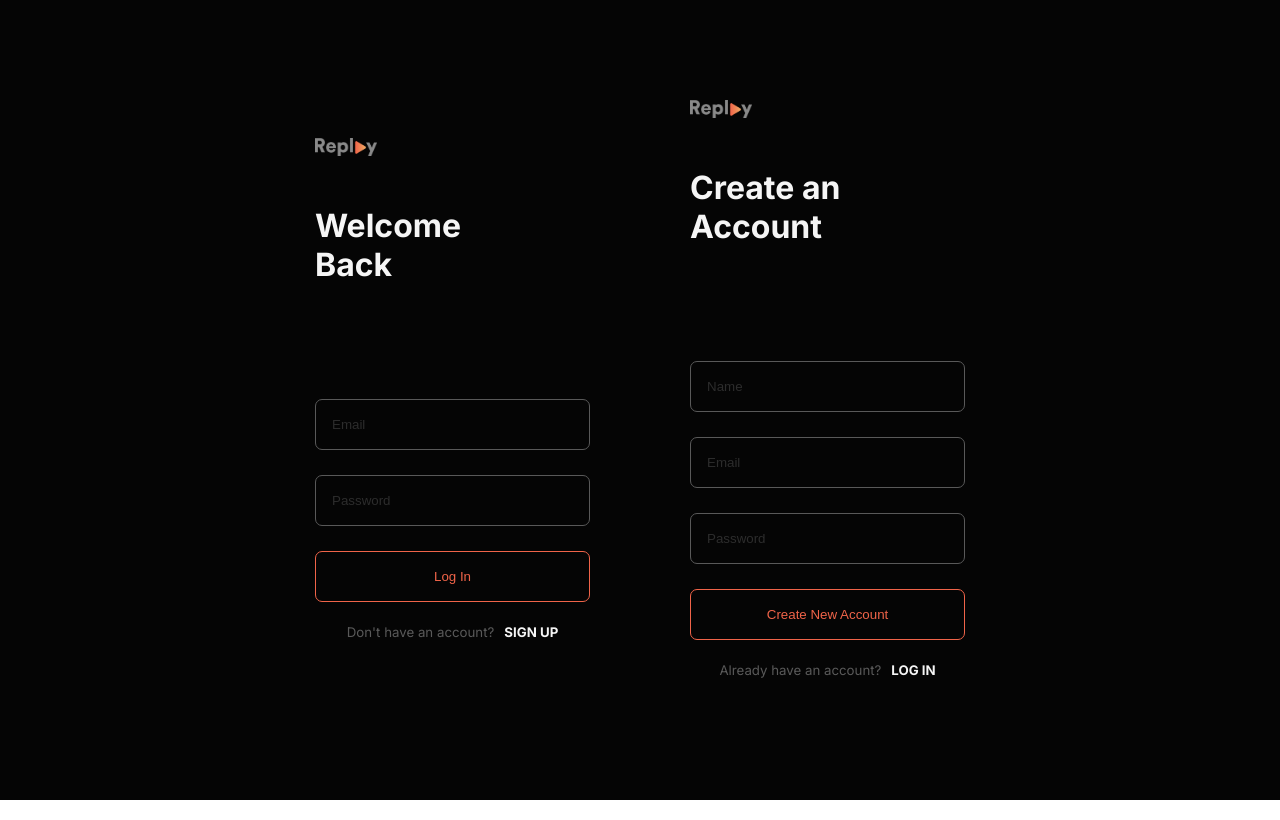
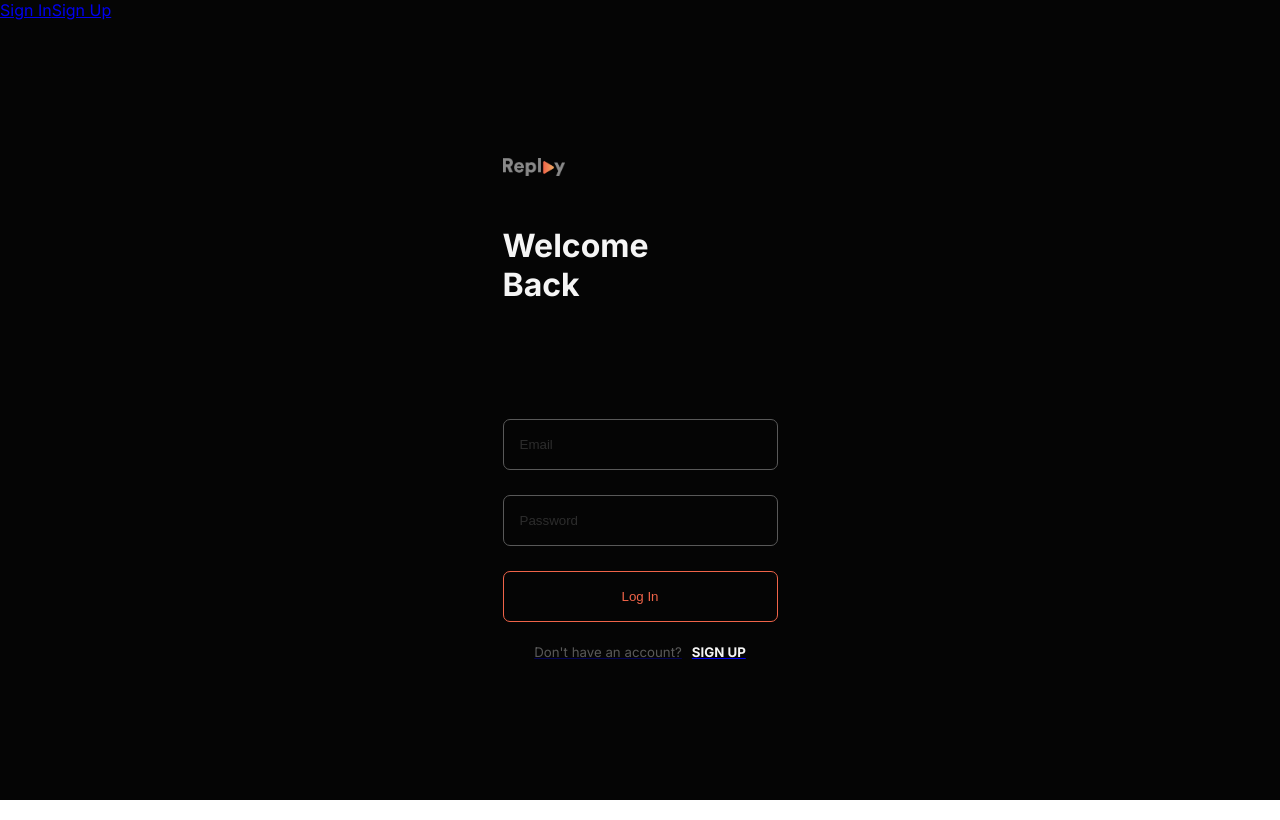
Before and after one commit to sophiahsu21/replay-app, a React (Create React App) app in the folder replay/: page / in a window 1280 px wide. Built offline with nearby package versions, Linux system fonts and the light colour scheme.

Commit message:
split pages + added routing

```diff
--- a/replay/package.json
+++ b/replay/package.json
@@ -14,6 +14,7 @@
     "react-icons": "^4.2.0",
     "react-router-dom": "^5.2.0",
     "react-scripts": "4.0.2",
+    "router": "^1.3.5",
     "styled-components": "^5.2.1",
     "web-vitals": "^1.1.0"
   },
@@ -45,10 +46,10 @@
   },
   "devDependencies": {
     "@storybook/addon-actions": "^6.1.18",
-    "@storybook/addon-essentials": "^6.1.18",
+    "@storybook/addon-essentials": "^6.1.20",
     "@storybook/addon-links": "^6.1.18",
     "@storybook/node-logger": "^6.1.18",
     "@storybook/preset-create-react-app": "^3.1.6",
-    "@storybook/react": "^6.1.18"
+    "@storybook/react": "^6.1.20"
   }
 }
--- a/replay/src/App.js
+++ b/replay/src/App.js
@@ -1,11 +1,33 @@
 import './App.scss';
-import Main from 'pages/Main';
+import SignIn from 'pages/SignIn';
+import CreateAccount from 'pages/CreateAccount';
+
+import {
+  BrowserRouter as Router,
+  Switch,
+  Route,
+  Link,
+  useHistory
+} from "react-router-dom";
 
 function App() {
   return (
-    <div className="App">
-      <Main />
-    </div>
+    <Router>
+      <div className="App">
+        <div>
+          <Link to="/">Sign In</Link>
+          <Link to="/CreateAccount">Sign Up</Link>
+        </div>
+        <Switch>
+          <Route exact path="/">
+            <SignIn />
+          </Route>
+          <Route exact path="/CreateAccount">
+            <CreateAccount />
+          </Route>
+        </Switch>
+      </div>
+    </Router>
   );
 }
 
--- a/replay/src/App.scss
+++ b/replay/src/App.scss
@@ -8,7 +8,7 @@
     900 -> black
 */
 
-@import './pages/Main/main.scss';
+@import './pages/SignIn/signin.scss';
 
 .App {
     margin: 0 auto;
--- a/replay/src/comps/LogIn/index.js
+++ b/replay/src/comps/LogIn/index.js
@@ -1,5 +1,10 @@
 import React, { useState, useEffect } from 'react';
 import styled from 'styled-components';
+
+import {
+    BrowserRouter as Router,
+    Link
+} from "react-router-dom";
 
 const Container = styled.div`
     display: flex;
@@ -56,6 +61,7 @@ const SUMsg = styled.div`
     display: flex;
     justify-content: center;
     align-items: center;
+    color: #F5F5F5;
 
     :hover {
         cursor: pointer;
@@ -77,7 +83,8 @@ const LogIn = ({ onLogInComplete }) => {
     const [email, setEmail] = useState("");
     const [pass, setPass] = useState("");
 
-    return <Container>
+    return <Router>
+        <Container>
             <LogoImg src="replay_logo.png" width="62px" alt="logo" />
             <Heading>Welcome Back</Heading>
             <FormInput type='text' placeholder='Email' onChange={(e) => {
@@ -91,12 +98,14 @@ const LogIn = ({ onLogInComplete }) => {
             }}>
                 Log In
             </FormButton>
+            <Link to='/CreateAccount'>
                 <SUMsg>
                     <p>Don't have an account?</p>
                     <h5>SIGN UP</h5>
                 </SUMsg>
-
+            </Link>
         </Container>
+    </Router>
 }
 
 LogIn.defaultProps = {
--- a/replay/src/comps/SignUp/index.js
+++ b/replay/src/comps/SignUp/index.js
@@ -1,5 +1,10 @@
 import React, { useState, useEffect } from 'react';
 import styled from 'styled-components';
+
+import {
+    BrowserRouter as Router,
+    Link
+} from "react-router-dom";
 
 const Container = styled.div`
     display: flex;
@@ -56,6 +61,7 @@ const SUMsg = styled.div`
     display: flex;
     justify-content: center;
     align-items: center;
+    color: #F5F5F5;
 
     :hover {
         cursor: pointer;
@@ -78,7 +84,8 @@ const SignUp = ({ onSignUpComplete }) => {
     const [email, setEmail] = useState("");
     const [pass, setPass] = useState("");
 
-    return <Container>
+    return <Router>
+        <Container>
             <LogoImg src="replay_logo.png" width="62px" alt="logo" />
             <Heading>Create an Account</Heading>
             <FormInput type='text' placeholder='Name' onChange={(e) => {
@@ -95,12 +102,14 @@ const SignUp = ({ onSignUpComplete }) => {
             }}>
                 Create New Account
             </FormButton>
+            <Link to='/'>
                 <SUMsg>
                     <p>Already have an account?</p>
                     <h5>LOG IN</h5>
                 </SUMsg>
-
+            </Link>
         </Container>
+    </Router>
 }
 
 SignUp.defaultProps = {
--- a/replay/src/pages/Main/main.scss
+++ b/replay/src/pages/CreateAccount/createaccount.scss
@@ -9,9 +9,3 @@
     align-items: center;
     overflow: hidden;
 }
-
-.left {
-}
-
-.right {
-}
--- /dev/null
+++ b/replay/src/pages/CreateAccount/index.js
@@ -0,0 +1,23 @@
+import React, { useState, useEffect } from "react";
+import axios from "axios";
+
+import SignUp from 'comps/SignUp';
+
+import * as network from '../../network';
+
+
+const CreateAccount = ({}) => {
+
+    const signup = async ({name, email, password}) => {
+        const data = await network.signup({name, email, password})
+        console.log(data)
+    }
+
+    return (
+        <div className="container">
+            <SignUp onSignUpComplete={signup} />
+        </div>
+    )
+}
+
+export default CreateAccount;
--- a/replay/src/pages/Main/index.js
+++ /dev/null
@@ -1,35 +0,0 @@
-import React, { useState, useEffect, useRef } from "react";
-import axios from "axios";
-
-import SongCard from 'comps/SongCard';
-import LogIn from 'comps/LogIn';
-import SignUp from 'comps/SignUp';
-
-import * as network from '../../network';
-
-
-const Main = ({}) => {
-
-    const login = async ({email, password}) => {
-        const data = await network.login({email, password})
-        console.log(data)
-    }
-
-    const signup = async ({name, email, password}) => {
-        const data = await network.signup({name, email, password})
-        console.log(data)
-    }
-
-    return (
-        <div className="container">
-            <div className="left">
-                <LogIn onLogInComplete={login} />
-            </div>
-            <div className="right">
-                <SignUp onSignUpComplete={signup} />
-            </div>
-        </div>
-    )
-}
-
-export default Main;
--- /dev/null
+++ b/replay/src/pages/SignIn/index.js
@@ -0,0 +1,34 @@
+import React, { useState, useEffect } from "react";
+import axios from "axios";
+
+import LogIn from 'comps/LogIn';
+// import SignUp from 'comps/SignUp';
+
+import * as network from '../../network';
+
+
+const SignIn = ({}) => {
+
+    const login = async ({email, password}) => {
+        const data = await network.login({email, password})
+        console.log(data)
+    }
+
+    // const signup = async ({name, email, password}) => {
+    //     const data = await network.signup({name, email, password})
+    //     console.log(data)
+    // }
+
+    return (
+        <div className="container">
+            {/* <div className="left"> */}
+                <LogIn onLogInComplete={login} />
+            {/* </div> */}
+            {/* <div className="right">
+                <SignUp onSignUpComplete={signup} />
+            </div> */}
+        </div>
+    )
+}
+
+export default SignIn;
--- /dev/null
+++ b/replay/src/pages/SignIn/signin.scss
@@ -0,0 +1,11 @@
+.container {
+    margin: 0 auto;
+    width: 100vw;
+    height: 100vh;
+    display: flex;
+    flex-direction: row;
+    gap: 100px;
+    justify-content: center;
+    align-items: center;
+    overflow: hidden;
+}
```
Also changed, not shown: 1 other file (tests, documents, lock files or other folders). Lines whose indentation alone changed are shown as unchanged.
